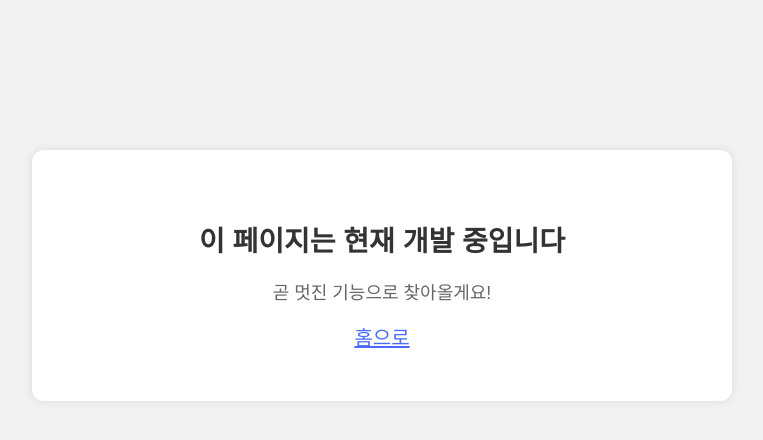
After one commit to soyuniii/daitso, a Node server app: page /dev in a window 1280 px wide. The commit adds this page. Shown: the top 440 px of the page, without its empty margins (258-1021 px from the left). Run offline with Node 20, Linux system fonts and the light colour scheme; some libraries are stand-ins or nearby versions.

Commit message:
dev 페이지 연동

```diff
--- a/app.js
+++ b/app.js
@@ -12,6 +12,7 @@ const userRouter = require('./routes/user');
 const productsRouter = require('./routes/products');
 const cartRouter = require('./routes/cart');
 const noticeRouter = require('./routes/notice');
+const devRouter = require('./routes/dev');
 
 var app = express();
 
@@ -37,6 +38,7 @@ app.use('/board', boardRouter);
 app.use('/products', productsRouter);
 app.use('/cart', cartRouter);
 app.use('/notice', noticeRouter);
+app.use('/dev', devRouter);
 
 
 app.get('/login', (req,res)=> {
--- /dev/null
+++ b/public/stylesheets/dev.css
@@ -0,0 +1,31 @@
+/* public/css/dev.css */
+body {
+    font-family: 'Arial', sans-serif;
+    background-color: #f2f2f2;
+    margin: 0;
+    padding: 0;
+  }
+
+  .container {
+    max-width: 600px;
+    margin: 150px auto;
+    background-color: white;
+    padding: 50px;
+    text-align: center;
+    border-radius: 12px;
+    box-shadow: 0 0 10px rgba(0,0,0,0.1);
+  }
+
+  h1 {
+    font-size: 28px;
+    color: #333;
+  }
+
+  p {
+    font-size: 18px;
+    color: #666;
+  }
+  a{
+    font-size: 20px;
+    color: #4a6bff;
+  }
--- /dev/null
+++ b/routes/dev.js
@@ -0,0 +1,9 @@
+// routes/dev.js
+const express = require('express');
+const router = express.Router();
+
+router.get('/', (req, res) => {
+  res.render('dev');
+});
+
+module.exports = router;
--- /dev/null
+++ b/views/dev.ejs
@@ -0,0 +1,16 @@
+<!-- views/dev.ejs -->
+<!DOCTYPE html>
+<html lang="ko">
+<head>
+  <meta charset="UTF-8">
+  <title>개발 중 페이지</title>
+  <link rel="stylesheet" href="/stylesheets/dev.css">
+</head>
+<body>
+  <div class="container">
+    <h1>이 페이지는 현재 개발 중입니다</h1>
+    <p>곧 멋진 기능으로 찾아올게요!</p>
+    <a href="/">홈으로</a>
+  </div>
+</body>
+</html>
--- a/views/index.ejs
+++ b/views/index.ejs
@@ -30,7 +30,7 @@
         <a href="/cart">장바구니</a>
         <a href="/board">고객센터</a>
         <a href="/notice">공지사항</a>
-        <a href="/event">이벤트</a>
+        <a href="/dev">이벤트</a>
       </nav>
 
 
--- a/views/mypage.ejs
+++ b/views/mypage.ejs
@@ -13,8 +13,8 @@
 
     <div class="mypage-nav">
       <a href="/user/mypage" class="active">위시리스트</a>
-      <a href="/user/mypage/orders">주문내역</a>
-      <a href="/user/mypage/settings">설정</a>
+      <a href="/dev">주문내역</a>
+      <a href="/dev">설정</a>
     </div>
 
     <div class="wishlist-section">
```
Also changed, not shown: db/database.sqlite.
